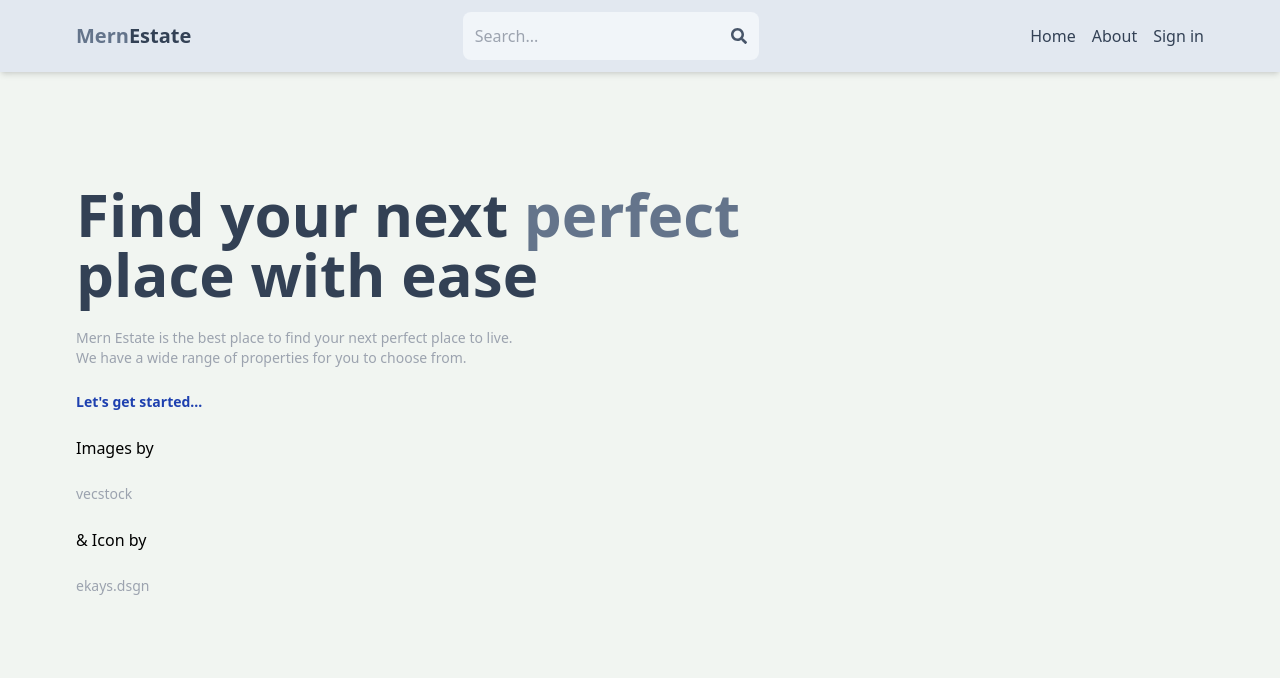
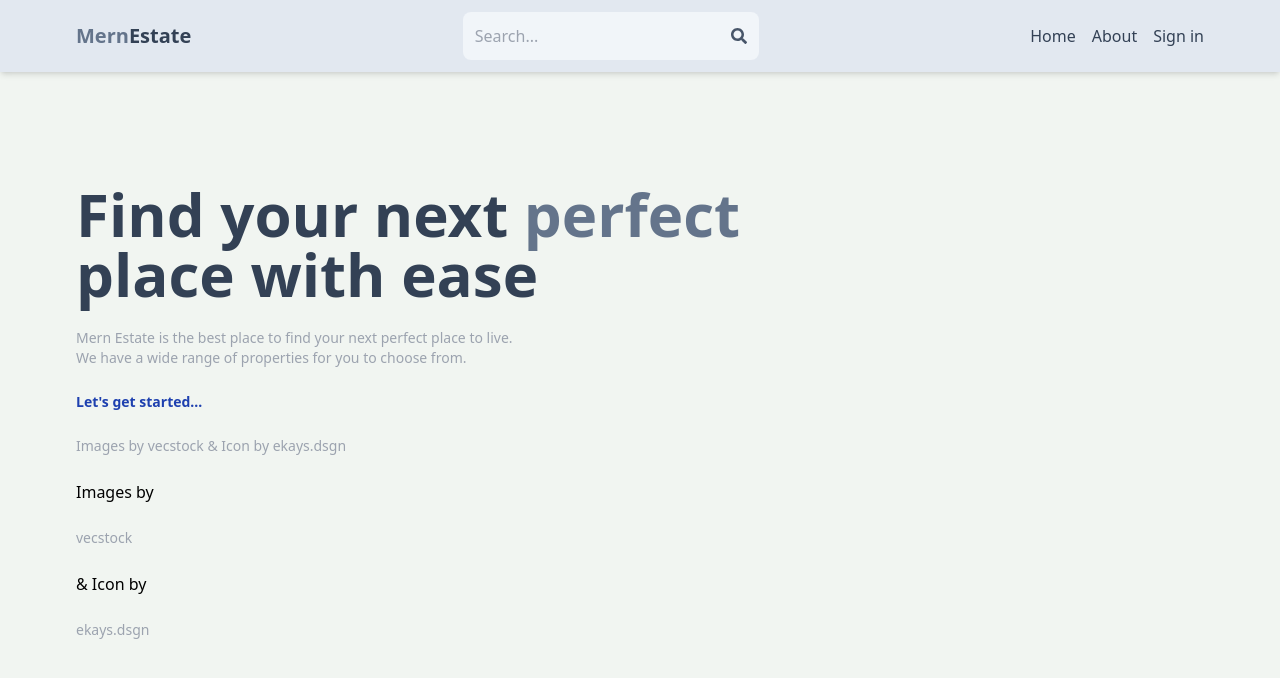
Before and after one commit to sgorkemakan/MernEstate, a React (Vite) app in the folder client/: page / in a window 1280 px wide. Shown: the top 678 px of the page. Built offline with nearby package versions, Linux system fonts and the light colour scheme; no server answers.

Commit message:
Update Home.jsx

```diff
--- a/client/src/pages/Home.jsx
+++ b/client/src/pages/Home.jsx
@@ -65,6 +65,9 @@ export default function Home() {
         >
           Let's get started...
         </Link>
+
+         <p className="text-gray-400 text-xs sm:text-sm"> Images by <a href="https://www.freepik.com/author/vecstock" target="_blank"
+        >vecstock </a> & Icon by <a href="https://www.flaticon.com/authors/ekaysdsgn" target="_blank">ekays.dsgn</a></p>
 
           Images by <a
           className="text-gray-400 text-xs sm:text-sm"
```
